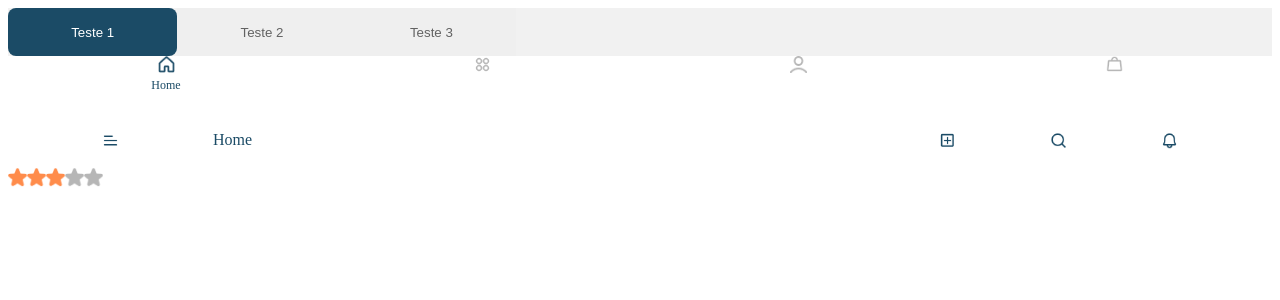
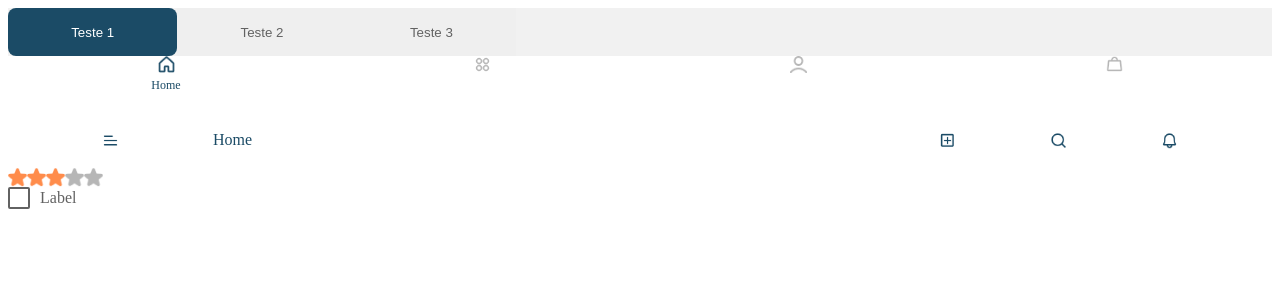
Before and after one commit to evertonnasac/compass-projeto-pwa-ecommerce, a React (Vite) app in the folder pwa-ecommerce/: page / in a window 1280 px wide. Shown: the top 300 px of the page. Built offline with nearby package versions, Linux system fonts and the light colour scheme.

Commit message:
Implementando o componente  checkbox

```diff
--- a/pwa-ecommerce/src/App.tsx
+++ b/pwa-ecommerce/src/App.tsx
@@ -4,6 +4,7 @@ import {Context as ContexNav, ContextNavTab}  from "./Contexts/ContexNavTab"
 import {BottonNavigate} from "./components/mobile/BottonNavigate"
 import { AppBar } from "./components/mobile/AppBar"
 import { Ratings } from "./components/ratings/Retings"
+import { CheckBox } from "./components/inputs/Checkbox"
 
 const items : ItemPropNav[] = [
   {
@@ -29,6 +30,7 @@ function App() {
         <BottonNavigate/>
         <AppBar/>
         <Ratings rate={3}/>
+        <CheckBox label="Label" disabled={false}/>
       </ContextNavTab>
     </div>
 )
--- /dev/null
+++ b/pwa-ecommerce/src/components/inputs/Checkbox.tsx
@@ -0,0 +1,78 @@
+import styled from "styled-components";
+import { colours } from "../../UI/colours";
+import iconCheck from "../../../public/icons-inputs/check.png"
+
+
+interface LabelProp {
+    disabled: boolean
+}
+
+const Label = styled.label<LabelProp>`
+
+    display: flex ;
+    align-items: center ;
+    color: ${props => props.disabled? colours.light_text : colours.low_emphasis};
+    cursor: ${props => props.disabled? "text": "pointer"}; ;
+
+    input[type = checkbox] {
+        display: none ;
+    }
+
+    input[type = checkbox]:disabled + div{
+        border-color: ${colours.light_text} ;
+        cursor: text ;
+    }
+
+
+    input[type = checkbox]:checked + div {
+
+        background-color : ${colours.primary};
+        position: relative ;
+
+        img{
+            display: block ;
+            position: absolute ;
+            transform: translate(-50%,-50%) ;
+            top: 50%;
+            left: 50% ;
+            width: 80% ;
+            height: 80% ;
+
+        }
+    }
+
+
+    div{
+        height: 18px;
+        width: 18px ;
+        background-color: ${colours.white};
+        border: 2px solid ${colours.low_emphasis};
+        border-radius: 2px ;
+        margin-right: 10px;
+
+
+        img{
+            display: none ;
+        }
+
+    }
+`
+
+interface CheckProp{
+    label : string
+    disabled : boolean
+    id: string
+}
+
+
+
+export const CheckBox = ({label,disabled} : CheckProp) => {
+    return (
+        <Label disabled = {disabled}>
+            {disabled?  <input type="checkbox" name="" disabled /> :
+                       <input type="checkbox" name="" />}
+            <div><img src= {iconCheck}/></div>
+            {label}
+        </Label>
+    )
+}
```
Also changed, not shown: pwa-ecommerce/public/icons-inputs/check.png (added), 1 other file (tests, documents, lock files or other folders).
